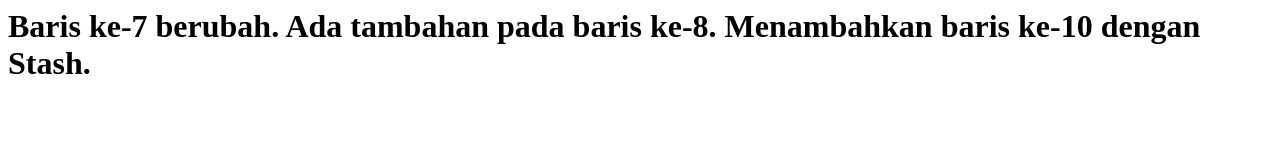
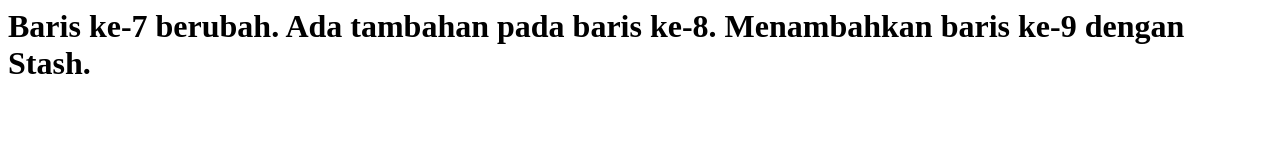
Before and after one commit to taraid97exe/MyProject, a plain HTML site: page index.html in a window 1280 px wide. Drawn offline with Linux system fonts and the light colour scheme.

Commit message:
tambah baris ke 9

```diff
--- a/index.html
+++ b/index.html
@@ -4,9 +4,8 @@
   </head>
   <body>
     <h1>
-      Baris ke-7 berubah. Ada tambahan pada baris ke-8.
-      <!-- kosong -->
-      Menambahkan baris ke-10 dengan Stash.
+      Baris ke-7 berubah. Ada tambahan pada baris ke-8. Menambahkan baris ke-9
+      dengan Stash.
     </h1>
   </body>
 </html>
```
